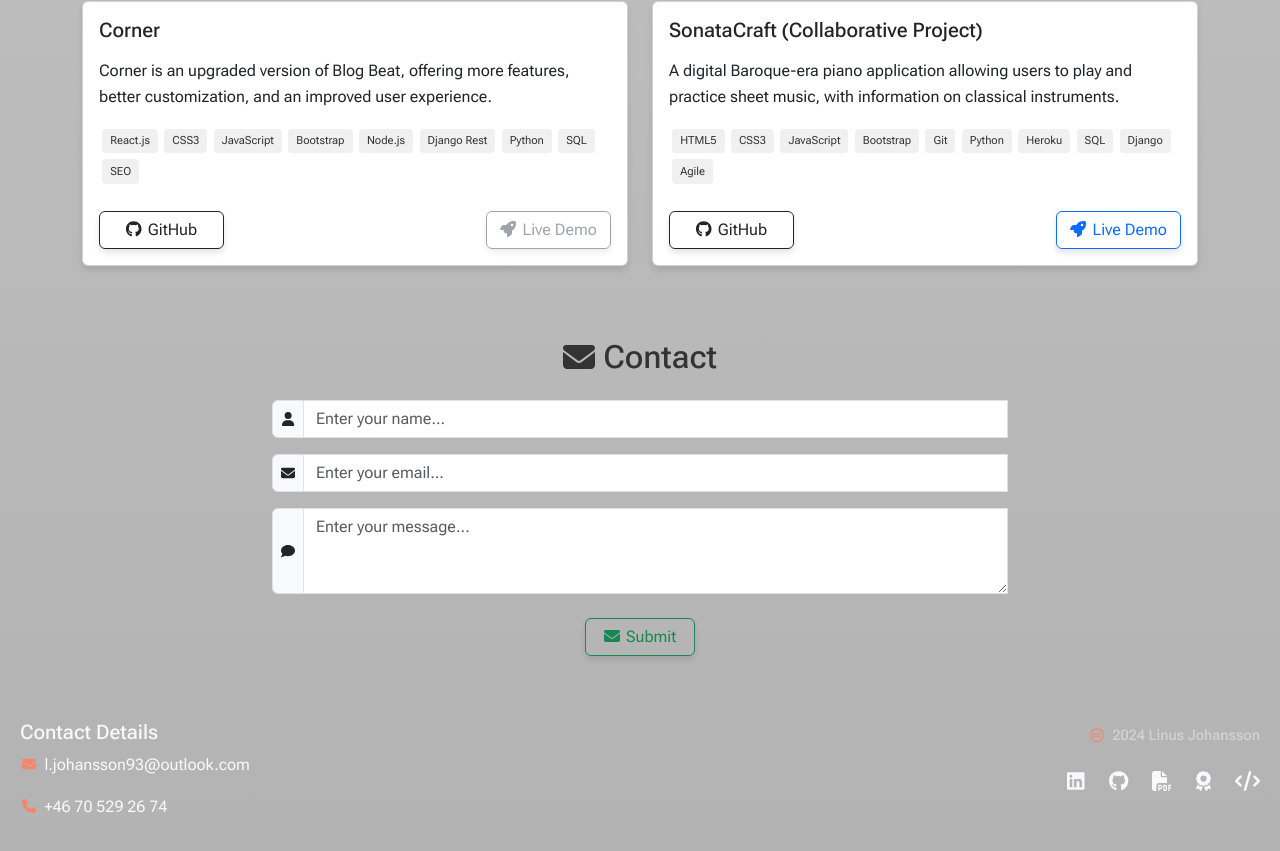
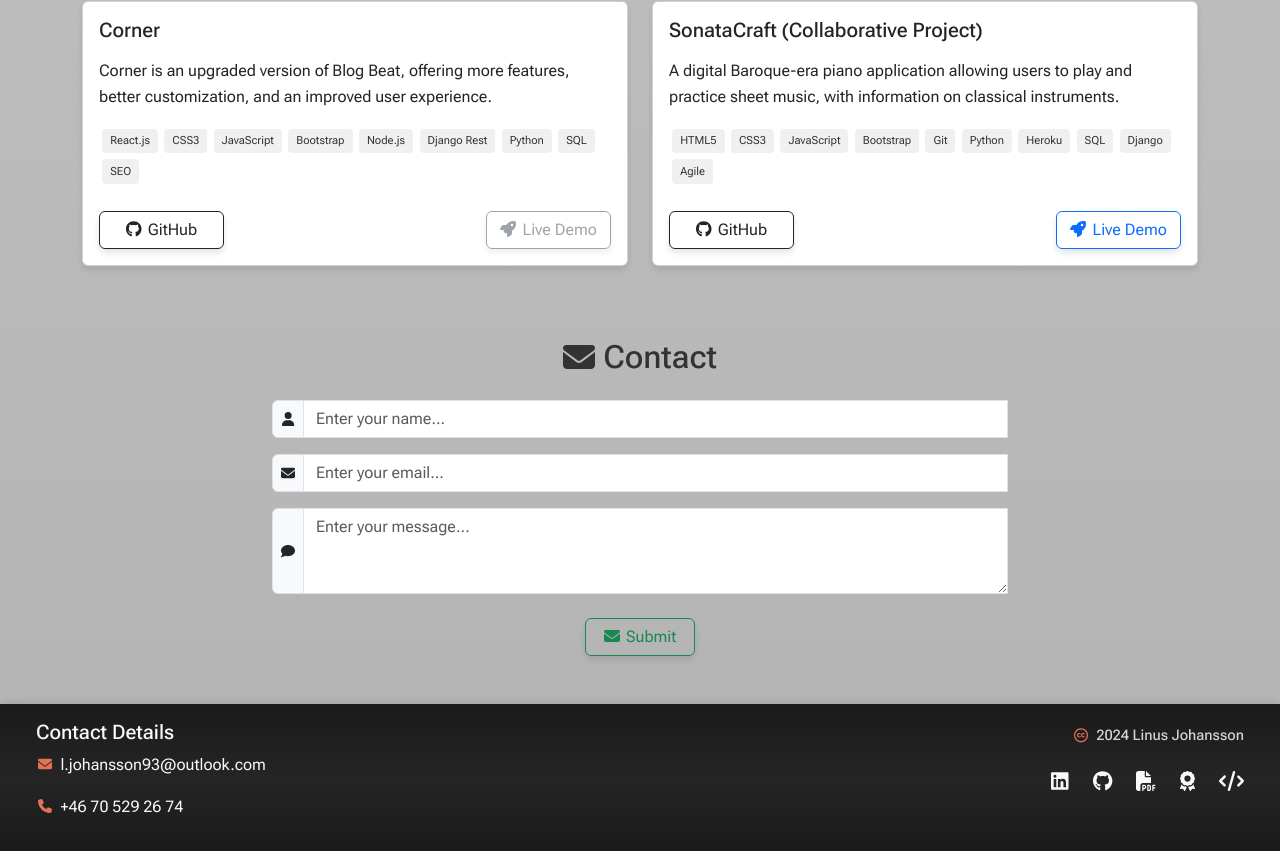
Before and after one commit to j0hanz/j0hanz-portfolio, a React (Create React App) app: page / in a window 1280 px wide. Shown: the part 3900-4751 px from the top of the page. Built offline with nearby package versions, Linux system fonts and the light colour scheme.

Commit message:
Improve footer background color and styles

```diff
--- a/src/components/styles/Footer.module.css
+++ b/src/components/styles/Footer.module.css
@@ -10,3 +10,10 @@
   color: #d3d3d3;
   margin-bottom: 5px;
 }
+
+.footerBg {
+  background: linear-gradient(180deg, #1a1a1a 0%, #252525 50%, #1a1a1a 100%);
+  box-shadow: 0 2px 10px rgba(0, 0, 0, 0.2);
+  padding: 0.5rem 1rem;
+  transition: all 0.3s ease;
+}
```
